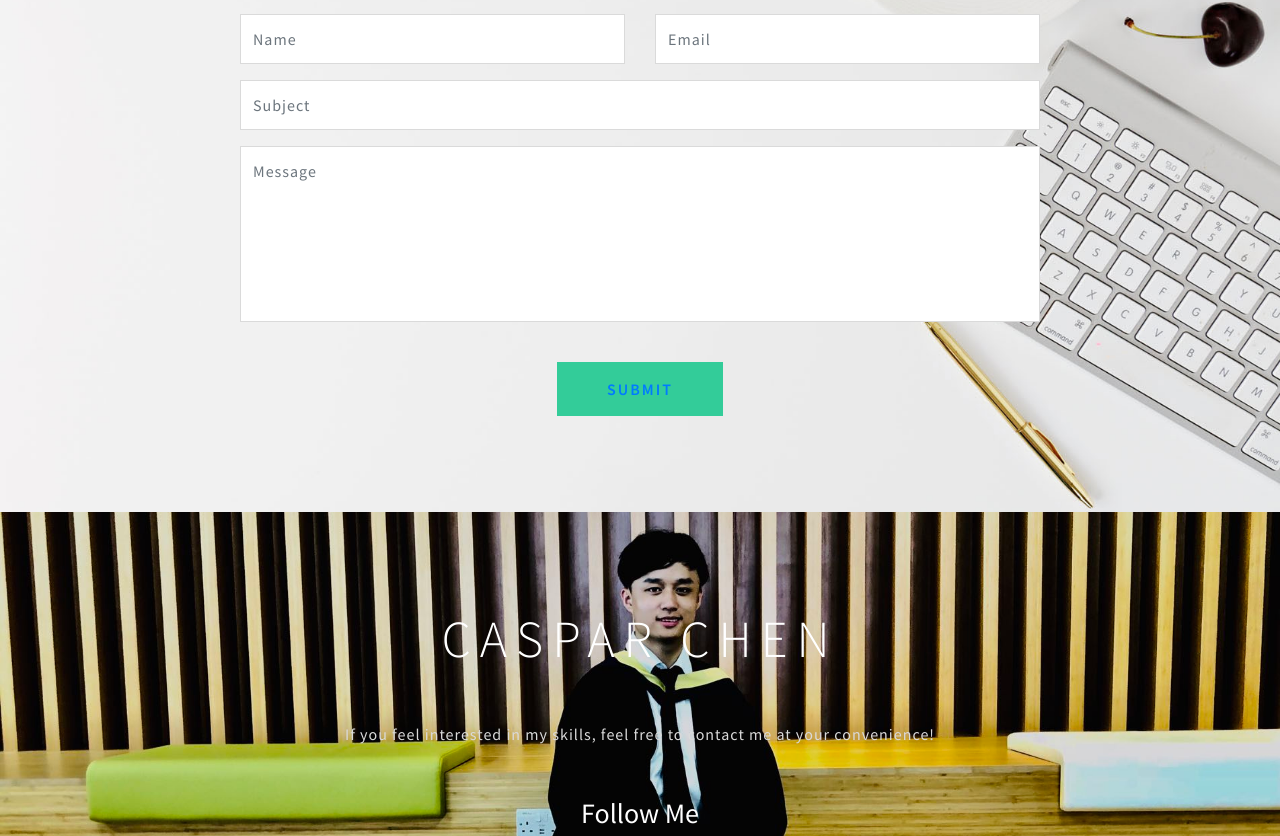
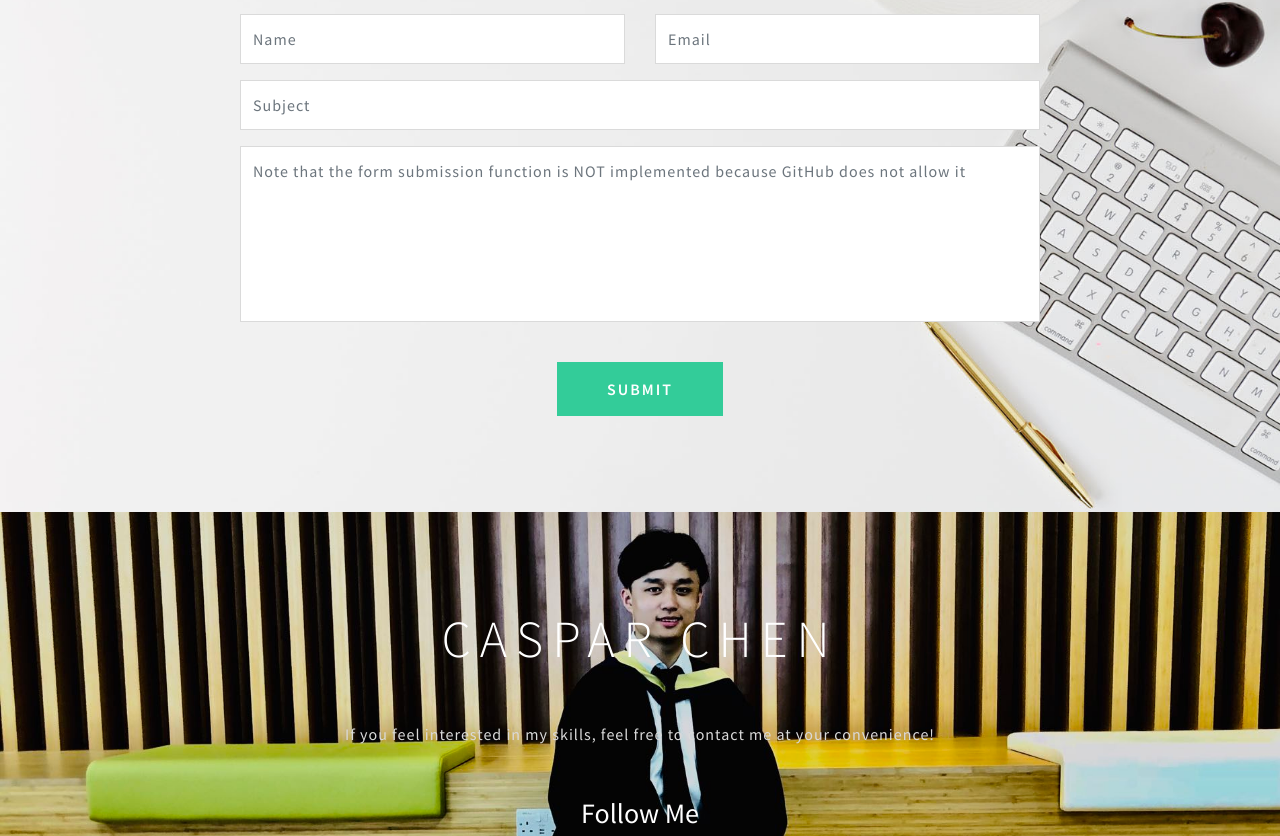
Before and after one commit to Caspar-Chen-hku/Caspar-Chen-hku.github.io, a plain HTML site: page index.html in a window 1280 px wide. Shown: the part 5074-5910 px from the top of the page. Drawn offline with Linux system fonts and the light colour scheme.

Commit message:
disabled the form submission code

```diff
--- a/index.html
+++ b/index.html
@@ -411,9 +411,9 @@
 						<input type="text" class="form-control" placeholder="Subject" name="subject" required="">
 					</div>
 					<div class="form-group">
-						<textarea name="message" class="form-control" placeholder="Message" required></textarea>
+						<textarea name="message" class="form-control" placeholder="Note that the form submission function is NOT implemented because GitHub does not allow it" required></textarea>
 					</div>
-					<button type="submit" class="btn submit-button mt-md-4 mt-3" > <a href="send_msg.php">Submit</a></button>
+					<button type="submit" class="btn submit-button mt-md-4 mt-3" >Submit</button>
 				</form>
 			</div>
 		</div>
```
